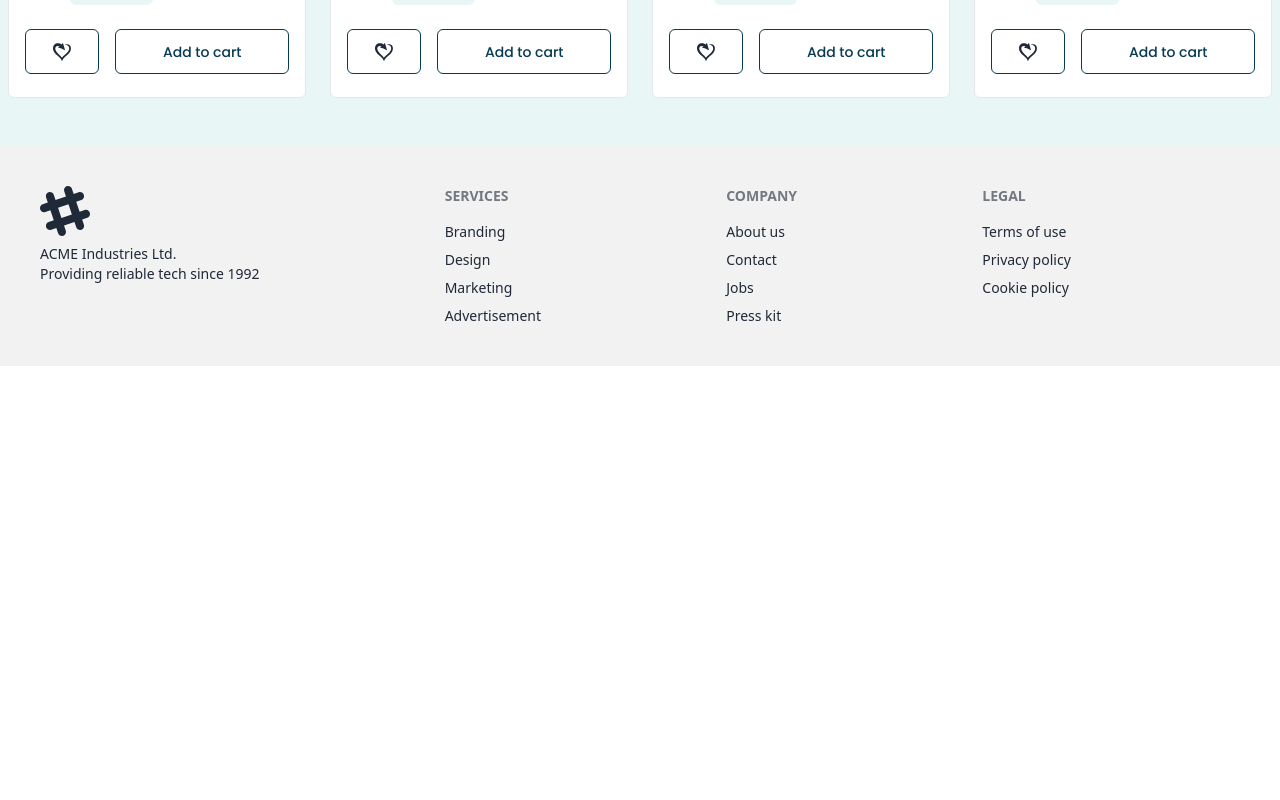
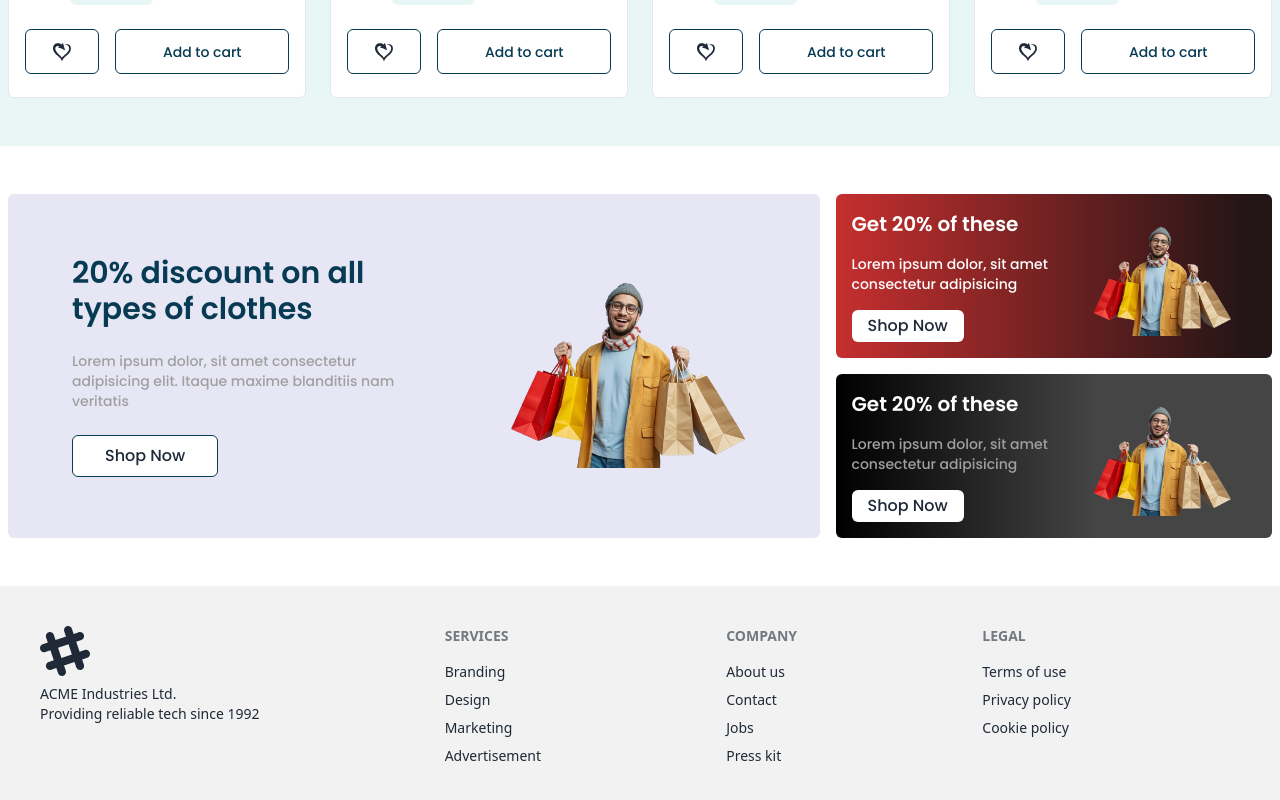
Before and after one commit to sagorcnits/dealMart, a React (Vite) app: page / in a window 1280 px wide. Shown: the part 1395-2195 px from the top of the page. Before the commit the page ends 1761 px from the top, so only its background shows below. Built offline with nearby package versions, Linux system fonts and the light colour scheme.

Commit message:
discount section added

```diff
--- a/src/index.css
+++ b/src/index.css
@@ -66,4 +66,24 @@
       39% 35%
     );
   }
+
+  .discount_gradeint {
+    background: rgb(121, 10, 10);
+    background: linear-gradient(
+      90deg,
+      rgba(121, 10, 10, 1) 0%,
+      rgba(198, 47, 47, 1) 0%,
+      rgba(36, 21, 22, 1) 94%
+    );
+  }
+
+  .discount_gradeint_2 {
+    background: rgb(121, 10, 10);
+    background: linear-gradient(
+      90deg,
+      rgba(121, 10, 10, 1) 0%,
+      rgba(0, 0, 0, 1) 0%,
+      rgba(70, 69, 69, 1) 60%
+    );
+  }
 }
--- /dev/null
+++ b/src/pages/home/Discount.jsx
@@ -0,0 +1,62 @@
+import discountImg from "../../../public/images/discount_img.png";
+
+const Discount = () => {
+  return (
+    <div className="flex flex-col lg:flex-row gap-4">
+      <div className="flex flex-col-reverse md:flex-row gap-4 items-center bg-[#e6e6f5] p-8 lg:w-[65%] rounded-md poppins">
+        <div className="space-y-6 pl-8">
+          <h3 className="text-xl md:text-3xl text-darkBlue font-semibold">
+            20% discount on all types of clothes
+          </h3>
+          <p className="text-paragraph text-sm">
+            Lorem ipsum dolor, sit amet consectetur adipisicing elit. Itaque
+            maxime blanditiis nam veritatis{" "}
+          </p>
+          <button className="px-8 py-2 bg-white border border-darkBlue rounded-md hover:bg-darkBlue duration-500 hover:text-white">
+            Shop Now
+          </button>
+        </div>
+        <div>
+          <img src={discountImg} alt="discoun_img" />
+        </div>
+      </div>
+      <div className="lg:w-[35%] flex flex-col sm:flex-row lg:flex-col gap-4 *:rounded-md">
+        <div className="flex *:flex-1 items-center bg-[#e6e6f5] p-4 discount_gradeint poppins">
+          <div className="space-y-4">
+            <h3 className="lg:text-[18px] xl:text-xl text-white font-semibold">
+             Get 20% of these
+            </h3>
+            <p className="text-xs xl:text-sm text-white">
+              Lorem ipsum dolor, sit amet consectetur adipisicing
+            </p>
+            <button className="px-4 py-1 bg-white  rounded-md hover:bg-darkBlue duration-500 hover:text-white">
+              Shop Now
+            </button>
+          </div>
+          <div>
+            <img src={discountImg} alt="discoun_img" />
+          </div>
+        </div>
+        <div className="flex *:flex-1 items-center bg-[#e6e6f5] p-4 discount_gradeint_2 poppins">
+          <div className="space-y-4">
+            <h3 className="text-[18px] xl:text-xl text-white font-semibold">
+             Get 20% of these
+            </h3>
+            <p className="text-paragraph text-xs xl:text-sm">
+              Lorem ipsum dolor, sit amet consectetur adipisicing
+            </p>
+            <button className="px-4 py-1 bg-white  rounded-md hover:bg-darkBlue duration-500 hover:text-white">
+              Shop Now
+            </button>
+          </div>
+          <div>
+            <img src={discountImg} alt="discoun_img" />
+          </div>
+        </div>
+
+      </div>
+    </div>
+  );
+};
+
+export default Discount;
--- a/src/pages/home/Home.jsx
+++ b/src/pages/home/Home.jsx
@@ -2,6 +2,7 @@ import ProductCard from "../../components/ProductCard";
 import SectionIntro from "../../components/SectionIntro";
 import Banner from "./Banner";
 import Category from "./Category";
+import Discount from "./Discount";
 
 const Home = () => {
   return (
@@ -18,7 +19,7 @@ const Home = () => {
       <section className="py-12 bg-[#e9f6f6]">
         <div className="max-w-7xl mx-auto px-2">
           <SectionIntro title="Trending"></SectionIntro>
-          <div className="grid grid-cols-4 gap-6 mt-10">
+          <div className="grid sm:grid-cols-2 lg:grid-cols-4 gap-6 mt-10">
              <ProductCard></ProductCard>
              <ProductCard></ProductCard>
              <ProductCard></ProductCard>
@@ -26,6 +27,9 @@ const Home = () => {
           </div>
         </div>
       </section>
+      <section className="py-12 px-2 max-w-7xl mx-auto">
+           <Discount></Discount>
+      </section>
     </div>
   );
 };
```
Also changed, not shown: public/images/discount_img.png (added).
